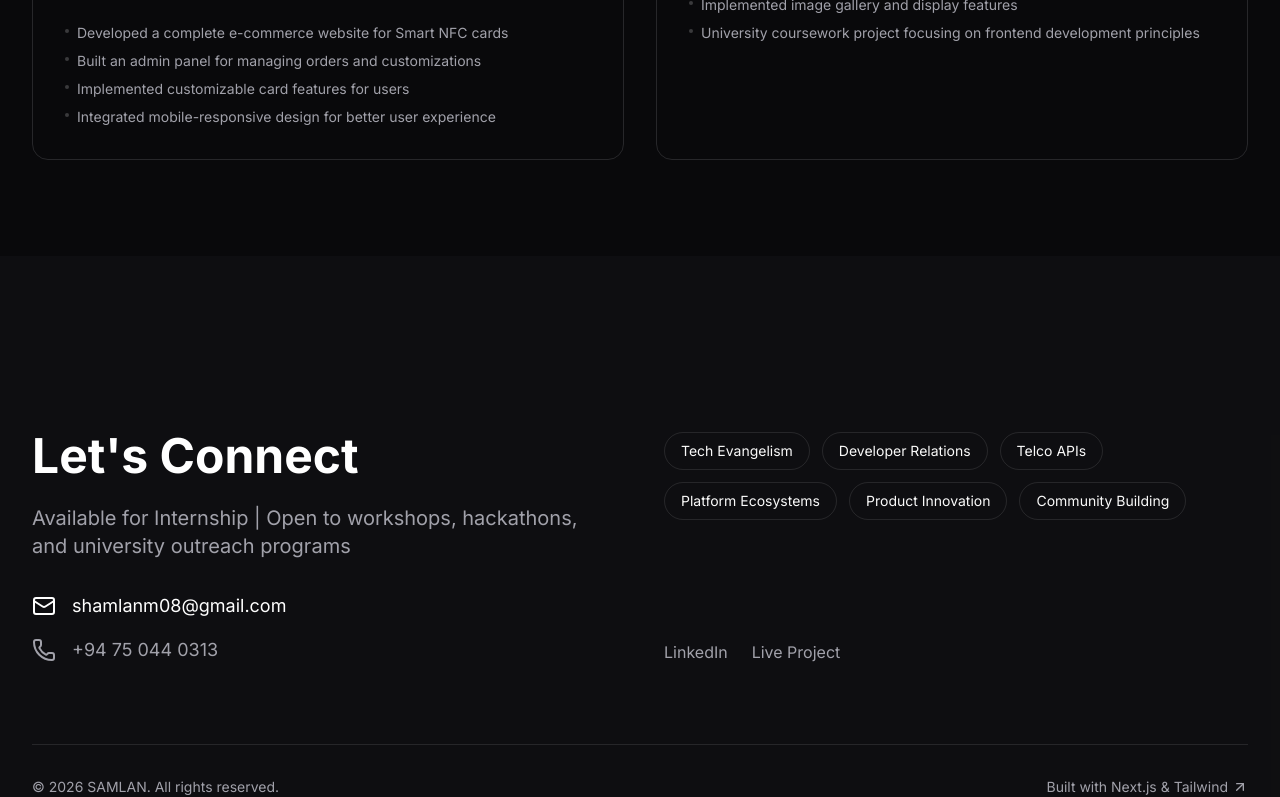
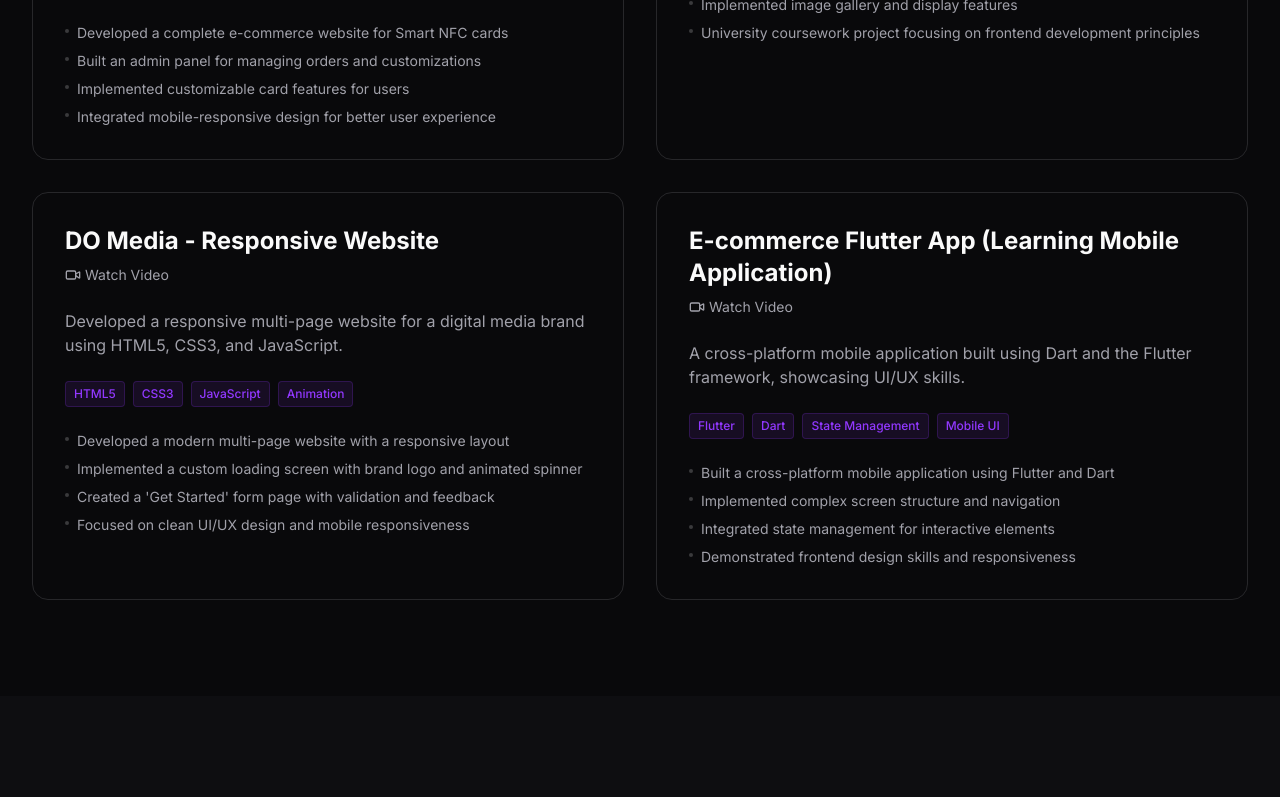
Before and after one commit to shamlan27/portfolio_Samlan, a Next.js app: page / in a window 1280 px wide. Shown: the part 3884-4681 px from the top of the page. Built offline with nearby package versions, Linux system fonts and the light colour scheme.

Commit message:
feat: add portfolio data and components to display skills and projects.

```diff
--- a/src/components/SkillsProjects.tsx
+++ b/src/components/SkillsProjects.tsx
@@ -3,7 +3,7 @@
 import { PORTFOLIO_DATA } from "@/data/portfolio";
 import { Section } from "./ui/Section";
 import { motion } from "framer-motion";
-import { ExternalLink, Code2, Server, Database, Globe } from "lucide-react";
+import { ExternalLink, Code2, Server, Database, Globe, Video } from "lucide-react";
 import Link from "next/link";
 
 
@@ -72,6 +72,12 @@ export const Projects = () => {
                                         {project.link}
                                     </Link>
                                 )}
+                                {project.video && (
+                                    <Link href={project.video} target="_blank" className="inline-flex items-center gap-1 text-sm text-muted-foreground hover:text-white mb-6 mr-4">
+                                        <Video className="w-4 h-4" />
+                                        Watch Video
+                                    </Link>
+                                )}
                                 <p className="text-muted-foreground mb-6 line-clamp-3">{project.description}</p>
 
                                 <div className="flex flex-wrap gap-2 mb-6">
--- a/src/data/portfolio.ts
+++ b/src/data/portfolio.ts
@@ -113,12 +113,37 @@ export const PORTFOLIO_DATA = {
         {
             title: "Photography Website (University Project)",
             link: "https://github.com/shamlan27/Photoraphy_website",
+            video: "https://shorturl.at/w9Rri",
             description: "A university project showcasing photography portfolio features.",
             techStack: ["HTML", "CSS", "JavaScript", "PHP"],
             points: [
                 "Designed and developed a responsive photography portfolio interface",
                 "Implemented image gallery and display features",
                 "University coursework project focusing on frontend development principles",
+            ],
+        },
+        {
+            title: "DO Media - Responsive Website",
+            video: "https://lnkd.in/gXSSPzQb",
+            description: "Developed a responsive multi-page website for a digital media brand using HTML5, CSS3, and JavaScript.",
+            techStack: ["HTML5", "CSS3", "JavaScript", "Animation"],
+            points: [
+                "Developed a modern multi-page website with a responsive layout",
+                "Implemented a custom loading screen with brand logo and animated spinner",
+                "Created a 'Get Started' form page with validation and feedback",
+                "Focused on clean UI/UX design and mobile responsiveness",
+            ],
+        },
+        {
+            title: "E-commerce Flutter App (Learning Mobile Application)",
+            video: "https://shorturl.at/GwVqw",
+            description: "A cross-platform mobile application built using Dart and the Flutter framework, showcasing UI/UX skills.",
+            techStack: ["Flutter", "Dart", "State Management", "Mobile UI"],
+            points: [
+                "Built a cross-platform mobile application using Flutter and Dart",
+                "Implemented complex screen structure and navigation",
+                "Integrated state management for interactive elements",
+                "Demonstrated frontend design skills and responsiveness",
             ],
         },
     ],
```
